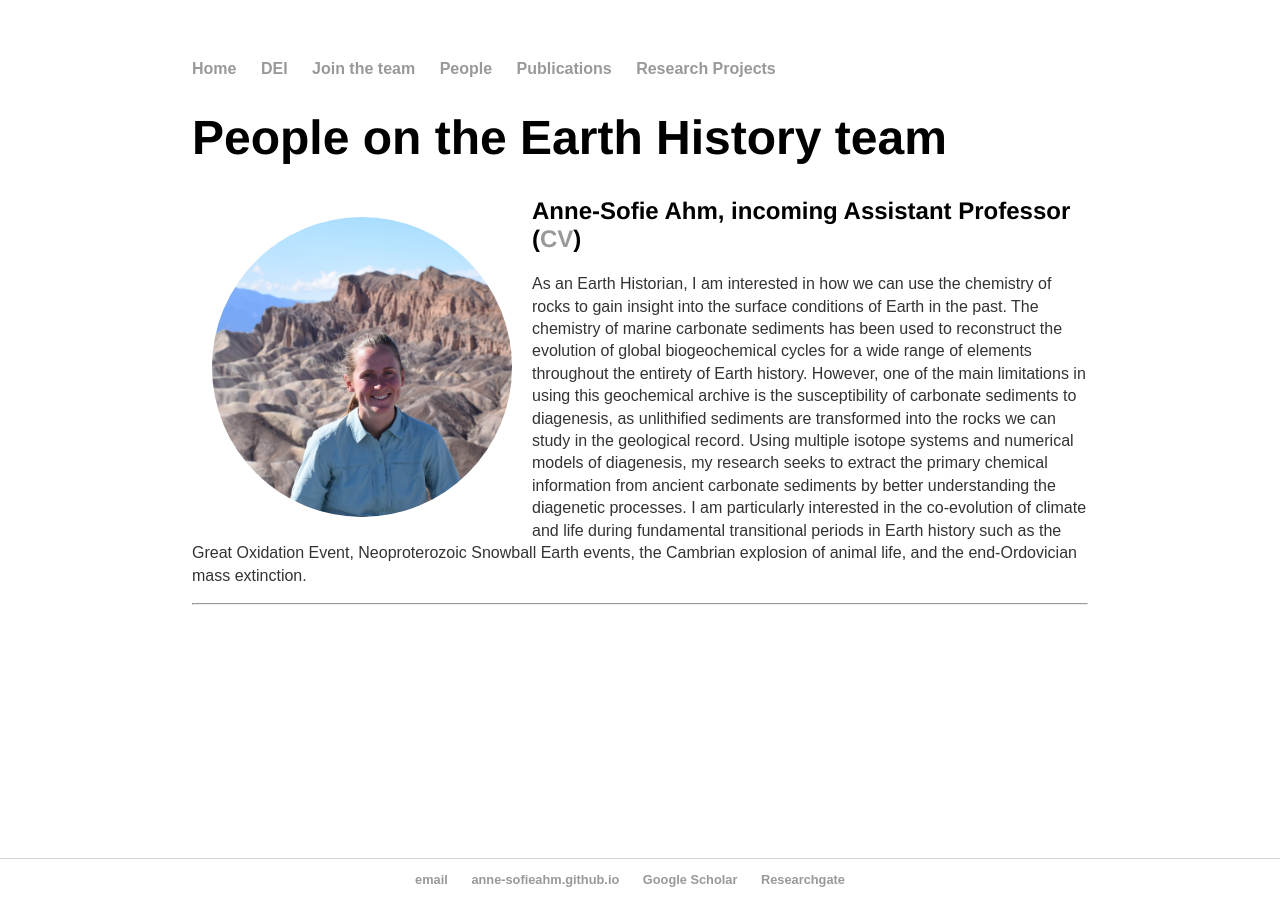
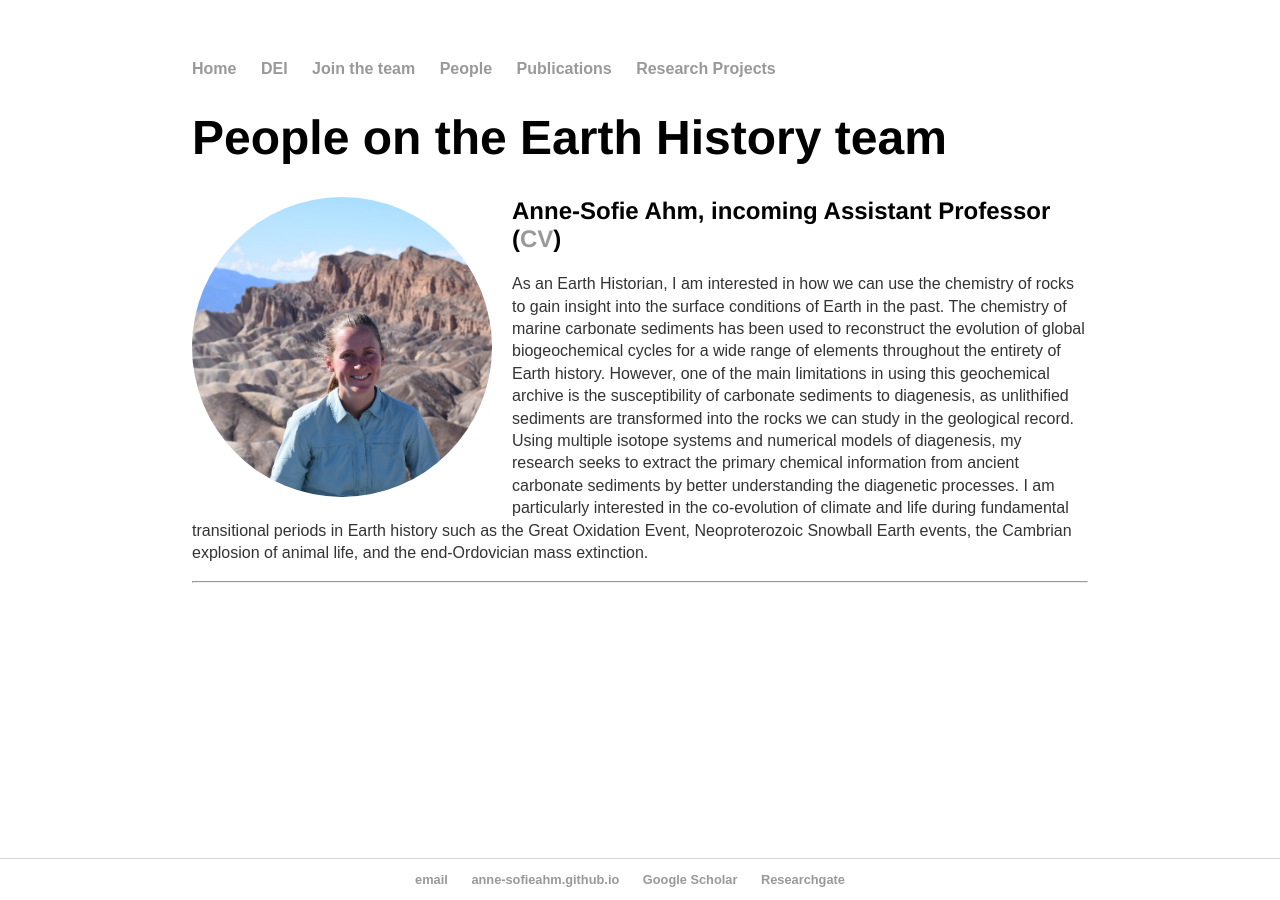
Before and after one commit to Anne-SofieAhm/Anne-SofieAhm.github.io, a Jekyll site: the page built from people/index.html, in a window 1280 px wide. Built offline with Jekyll 4.4.1, drawn with Linux system fonts in a browser that asks for light colours.

Commit message:
Update main.css

```diff
--- a/css/main.css
+++ b/css/main.css
@@ -94,7 +94,7 @@ top: 10px; */
 
 .rounded{
   width: 300px;
-  margin:20px;
+  margin-right:20px;
   height: 300px;
   position: relative;
   overflow: hidden;
```
